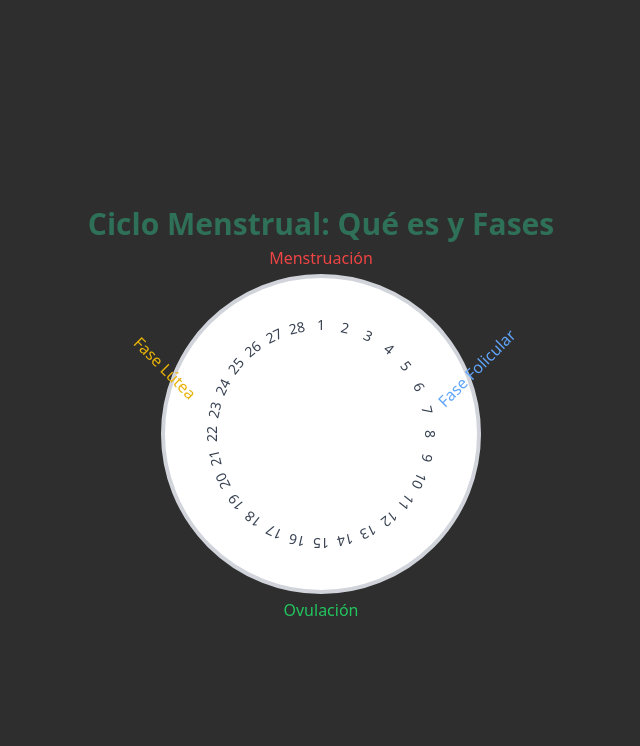
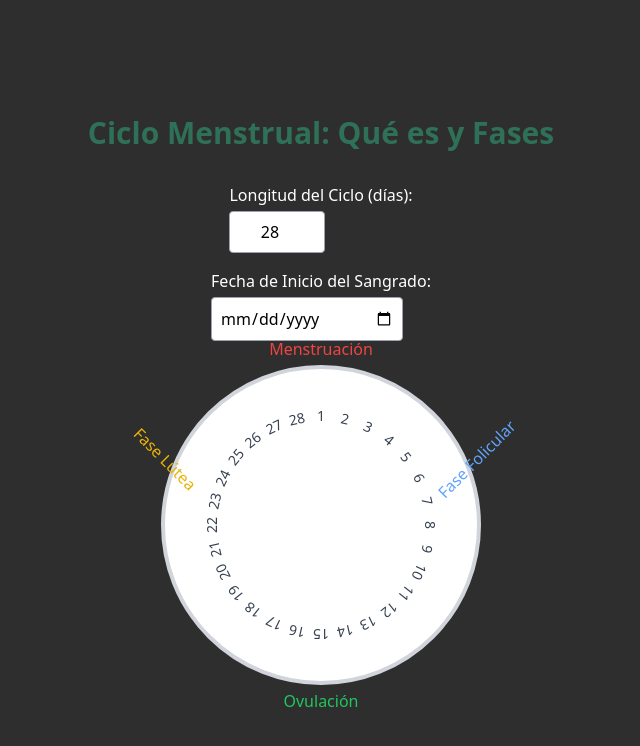
Before and after one commit to dougc95/cycle-tracker, a React (Vite) app: page / in a window 1280 px wide. Shown: the top 746 px of the page, without its empty margins (319-959 px from the left). Built offline with nearby package versions, Linux system fonts and the light colour scheme.

Commit message:
fourth iter

```diff
--- a/src/components/MenstrualCycle.jsx
+++ b/src/components/MenstrualCycle.jsx
@@ -1,25 +1,64 @@
+import { useState } from "react";
+
 const MenstrualCycle = () => {
-  const days = Array.from({ length: 28 }, (_, i) => i + 1);
+  const [cycleLength, setCycleLength] = useState(28);
+  const [startDate, setStartDate] = useState("");
+
+  // Generate days based on cycle length
+  const days = Array.from({ length: cycleLength }, (_, i) => i + 1);
 
   // Calculate positions for days around the circle
   const calculatePosition = (index) => {
-    const angle = (index * (360 / 28) - 90) * (Math.PI / 180);
+    const angle = (index * (360 / cycleLength) - 90) * (Math.PI / 180);
     const radius = 35; // Percentage from center
     const x = radius * Math.cos(angle);
     const y = radius * Math.sin(angle);
     return {
       left: `${50 + x}%`,
       top: `${50 + y}%`,
-      transform: `translate(-50%, -50%) rotate(${index * (360 / 28)}deg)`,
+      transform: `translate(-50%, -50%) rotate(${
+        index * (360 / cycleLength)
+      }deg)`,
     };
   };
 
   return (
-    <div className="flex min-h-screen items-center justify-center bg-[#2e2e2e] p-8">
+    <div className="flex min-h-screen flex-col items-center justify-center bg-[#2e2e2e] p-8">
       <div className="w-full max-w-2xl">
         <h1 className="mb-8 text-center text-3xl font-bold text-[#2f7059]">
           Ciclo Menstrual: Qué es y Fases
         </h1>
+
+        {/* Input fields for cycle length and start date */}
+        <div className="mb-6 flex flex-col items-center space-y-4">
+          <div>
+            <label htmlFor="cycleLength" className="block text-white">
+              Longitud del Ciclo (días):
+            </label>
+            <input
+              id="cycleLength"
+              type="number"
+              value={cycleLength}
+              onChange={(e) =>
+                setCycleLength(Math.max(1, Number(e.target.value)))
+              }
+              className="mt-1 w-24 rounded border border-gray-400 p-2 text-center"
+              min="1"
+            />
+          </div>
+          <div>
+            <label htmlFor="startDate" className="block text-white">
+              Fecha de Inicio del Sangrado:
+            </label>
+            <input
+              id="startDate"
+              type="date"
+              value={startDate}
+              onChange={(e) => setStartDate(e.target.value)}
+              className="mt-1 w-48 rounded border border-gray-400 p-2"
+            />
+          </div>
+        </div>
 
         <div className="relative mx-auto aspect-square w-[320px]">
           {/* Outer circle with gradient border */}
```
